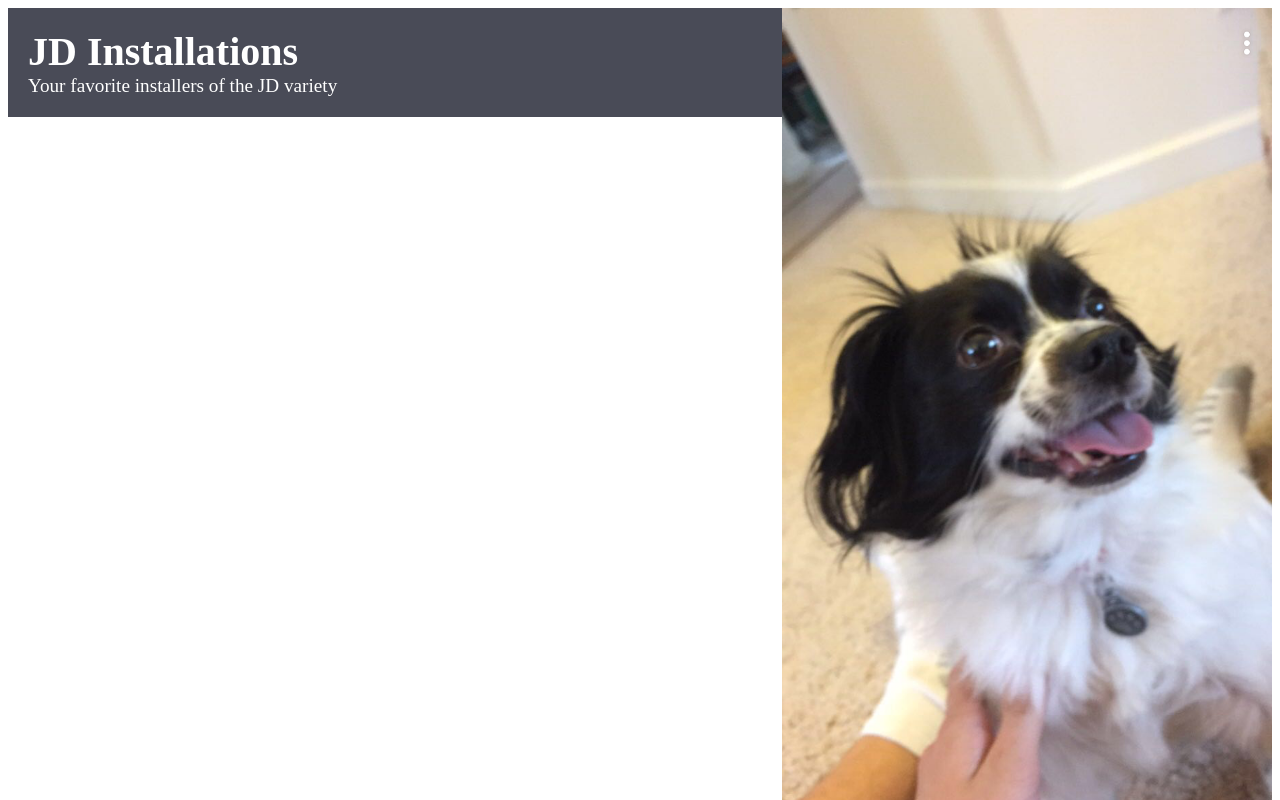
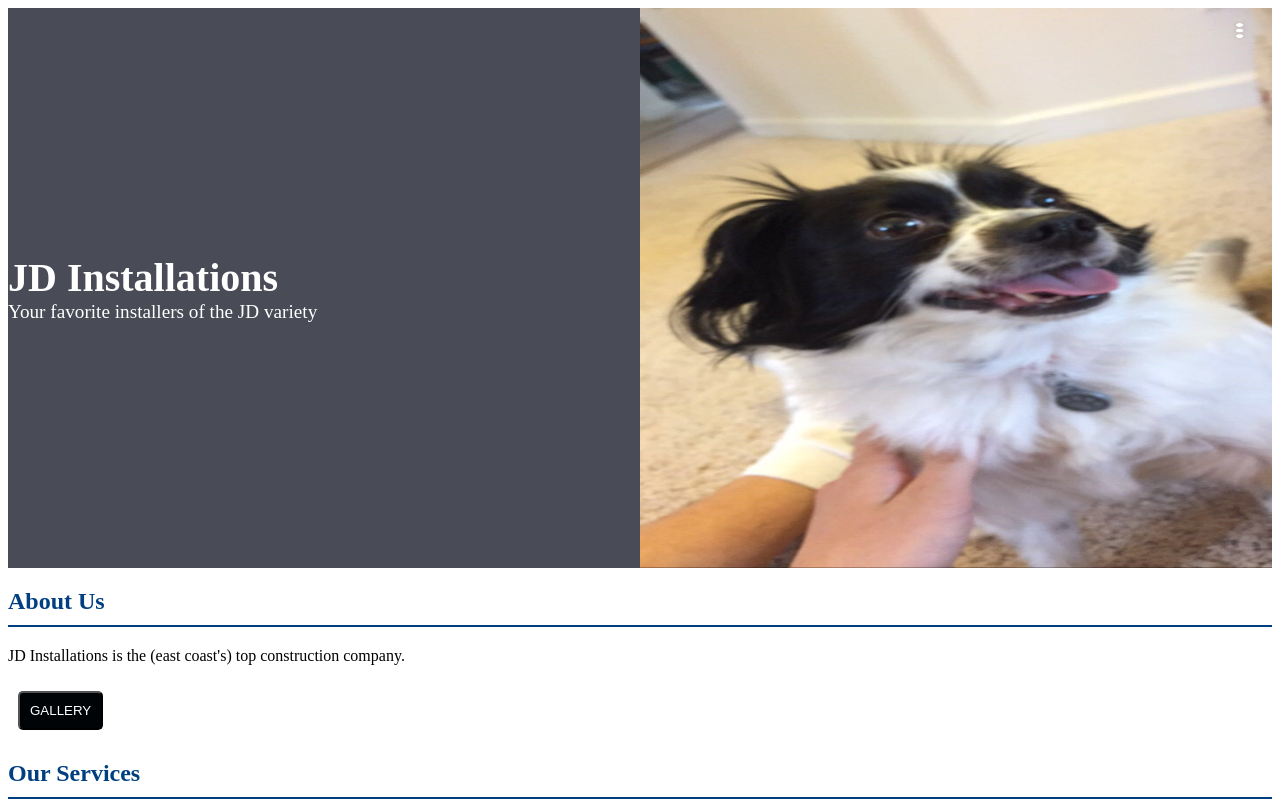
Before and after one commit to lamngo13/bruhh, an Angular app in the folder angapp/: page / in a window 1280 px wide. Shown: the top 800 px of the page. Built offline with nearby package versions, Linux system fonts and the light colour scheme.

Commit message:
a bit better lol

```diff
--- a/angapp/src/app/home/home.component.css
+++ b/angapp/src/app/home/home.component.css
@@ -9,14 +9,13 @@
     display: flex;
     justify-content: space-between;
     align-items: stretch; /* Ensure the header stretches to match the height of the image */
-    /*max-width: 800px; /* Set a maximum width for the container */
-    /*max-height: 400px; /* Set a maximum height for the container */
+    height: 70vh; /* Make the container take up the full height of the viewport */
     margin: auto; /* Center the container horizontally */
 
   }
 
   .imagetop {
-    flex: 100%; /* Takes up 70% of the horizontal space */
+    flex: 50%; /* Takes up 70% of the horizontal space */
     text-align: right; /* Ensures the image is aligned to the right */
     display: flex;
     align-items: center; /* Center image vertically */
@@ -26,16 +25,18 @@
   }
 
   .imagetop img {
-    max-width: 100%; /* Ensure the image fills the container */
-    max-height: 100%; /* Ensure the image does not exceed the container height */
+    /*width: 400rem; /* Ensure the image fills the container */
+    /*height: 100rem; /* Ensure the image does not exceed the container height */
+
+    width: 100%;
+    height: 100%;
 
   }
 
   .header {
     background-color: #494b57;
     color: white;
-    padding: 20px;
-    flex: 150%; /* Takes up 30% of the horizontal space */
+    flex: 50%; /* Takes up 30% of the horizontal space */
     text-align: left; /* Ensures the text is aligned to the left */
     display: flex;
     flex-direction: column;
@@ -64,7 +65,7 @@
   }
 
   .content {
-    padding: 20px;
+    padding: 0px;
   }
 
   section {
--- a/angapp/src/app/home/home.component.html
+++ b/angapp/src/app/home/home.component.html
@@ -4,7 +4,7 @@
         <p>Your favorite installers of the JD variety</p>
     </div>
     <div class="imagetop">
-        <img class="image" src="assets/img/IMG_0720.PNG" alt="image">
+        <img class="img" src="assets/img/IMG_0720.PNG" alt="image">
     </div>
 
 </div>
```
